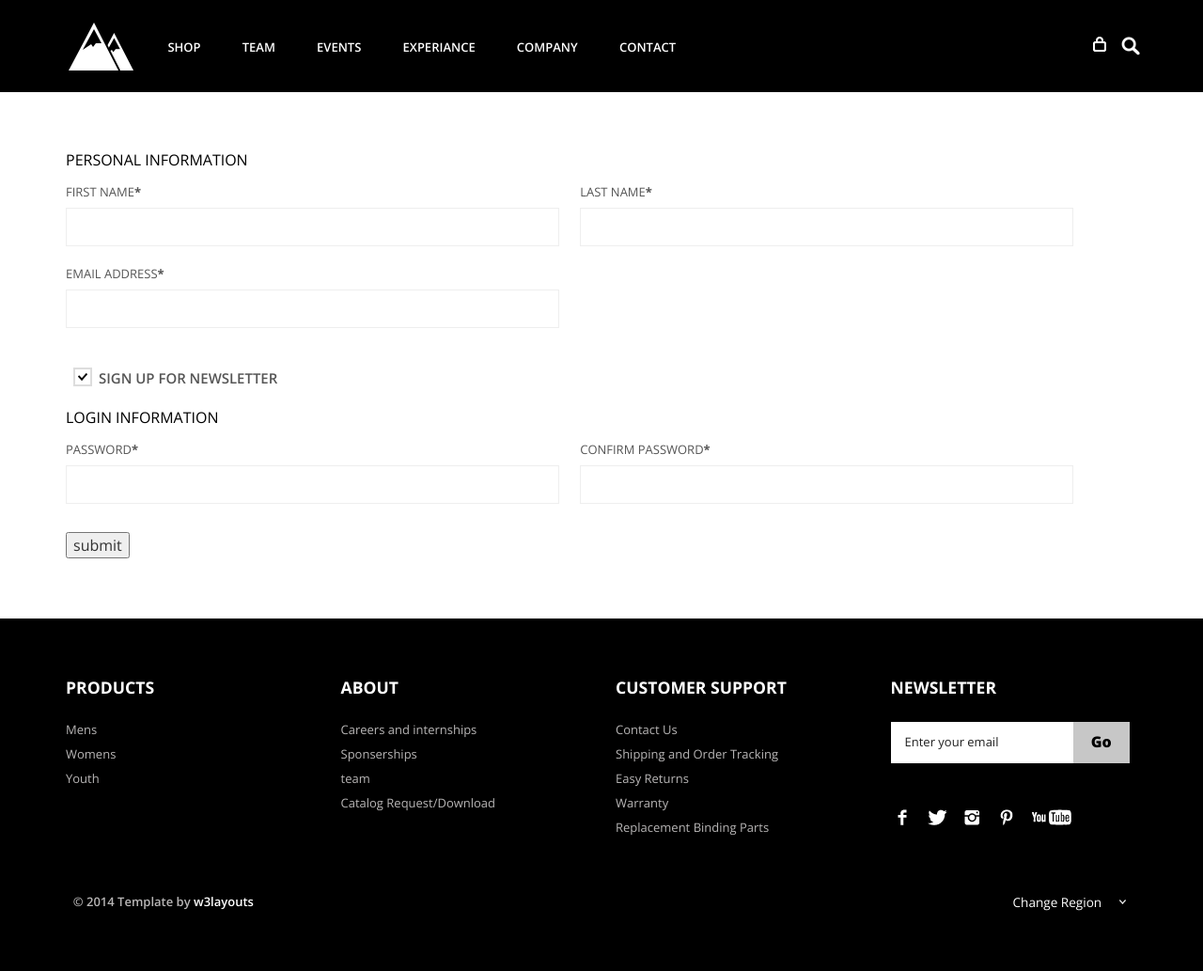
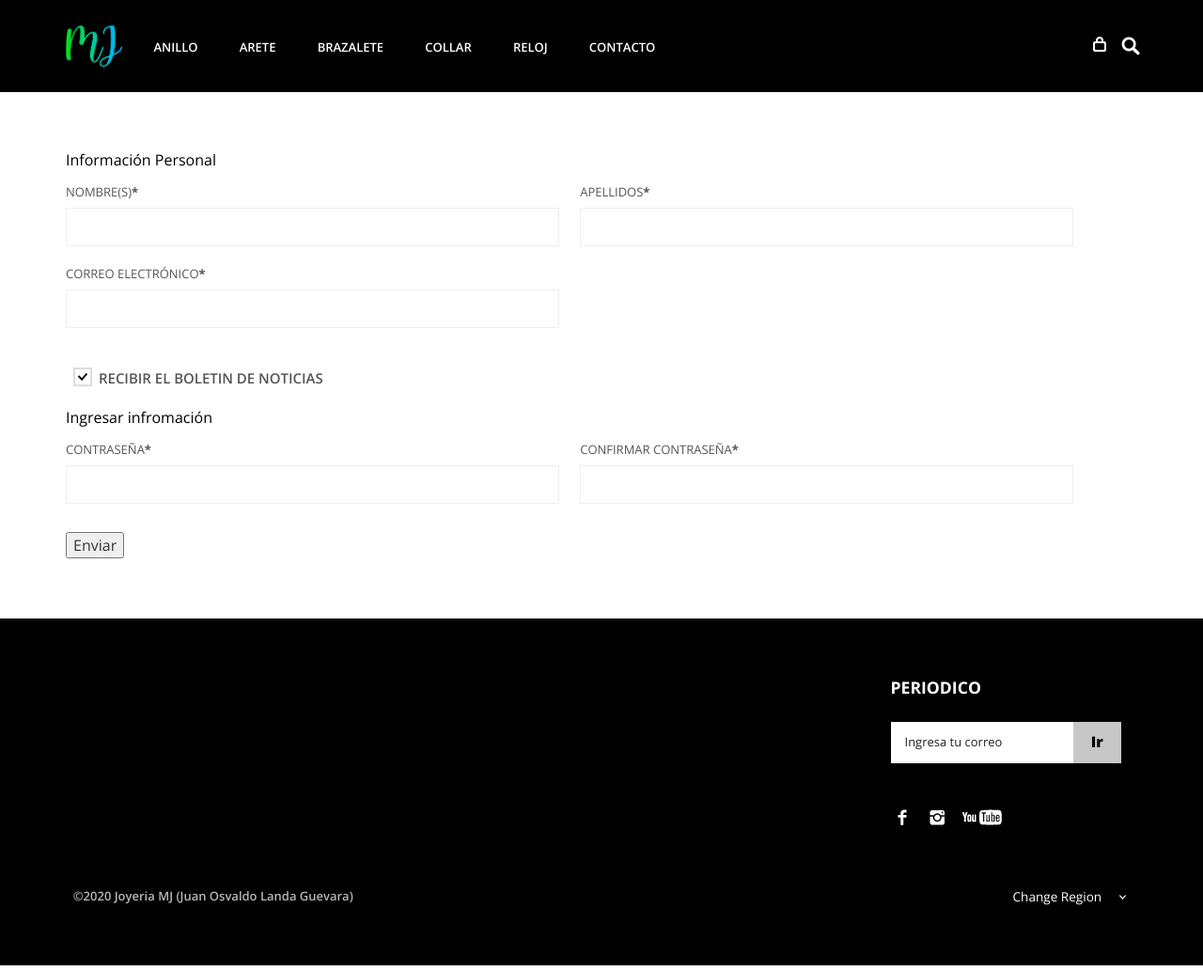
Before and after one commit to JOLG4031620/Joyeria, a plain HTML site: page register.html in a window 1280 px wide. Shown: the whole page at 94% size. Drawn offline with nearby package versions, Linux system fonts and the light colour scheme.

Commit message:
Update register.html

```diff
--- a/register.html
+++ b/register.html
@@ -7,7 +7,8 @@ License URL: http://creativecommons.org/licenses/by/3.0/
 <!DOCTYPE HTML>
 <html>
 <head>
-<title>Free Snow Bootstrap Website Template | Register :: w3layouts</title>
+<title>Joyeria MJ</title>
+<link rel="icon" href="images/icono mini.png" type="image/png" />
 <link href="css/bootstrap.css" rel='stylesheet' type='text/css' />
 <link href="css/style.css" rel='stylesheet' type='text/css' />
 <meta name="viewport" content="width=device-width, initial-scale=1, maximum-scale=1">
@@ -54,17 +55,17 @@ License URL: http://creativecommons.org/licenses/by/3.0/
 			  <div class="col-md-12">
 				 <div class="header-left">
 					 <div class="logo">
-						<a href="index.html"><img src="images/logo.png" alt=""/></a>
+						<a href="index.html"><img src="images/icono mini.png" alt="" height="60px"/></a>
 					 </div>
 					 <div class="menu">
 						  <a class="toggleMenu" href="#"><img src="images/nav.png" alt="" /></a>
 						    <ul class="nav" id="nav">
-						    	<li><a href="shop.html">Shop</a></li>
-						    	<li><a href="team.html">Team</a></li>
-						    	<li><a href="shop.html">Events</a></li>
-						    	<li><a href="experiance.html">Experiance</a></li>
-						    	<li><a href="shop.html">Company</a></li>
-								<li><a href="contact.html">Contact</a></li>
+						    	<li><a href="shop.html">Anillo</a></li>
+						    	<li><a href="arete.html">Arete</a></li>
+						    	<li><a href="brazalete.html">Brazalete</a></li>
+								<li><a href="collar.html">Collar</a></li>
+								<li><a href="reloj.html">Reloj</a></li>
+								<li><a href="contact.html">Contacto</a></li>
 								<div class="clear"></div>
 							</ul>
 							<script type="text/javascript" src="js/responsive-nav.js"></script>
@@ -96,12 +97,12 @@ License URL: http://creativecommons.org/licenses/by/3.0/
 						  		<a href="#"><img src="images/close_edit.png" alt=""/></a>
 						  </div>
 						   <div class="clear"></div>
-						  <li class="list_img"><img src="images/1.jpg" alt=""/></li>
-						  <li class="list_desc"><h4><a href="#">velit esse molestie</a></h4><span class="actual">1 x
-                          $12.00</span></li>
+						  <li class="list_img"><img src="images/R02O.png" alt="" width="50px"/></li>
+						  <li class="list_desc"><h4><a href="#">Reloj Elegante</a></h4><span class="actual">1 x
+                          $600.00</span></li>
 						  <div class="login_buttons">
-							 <div class="check_button"><a href="checkout.html">Check out</a></div>
-							 <div class="login_button"><a href="login.html">Login</a></div>
+							 <div class="check_button"><a href="checkout.html">Comprar</a></div>
+							 <div class="login_button"><a href="login.html">Ingresar</a></div>
 							 <div class="clear"></div>
 						  </div>
 						  <div class="clear"></div>
@@ -119,40 +120,40 @@ License URL: http://creativecommons.org/licenses/by/3.0/
 	     <div class="container">
 						<form>
 								<div class="register-top-grid">
-										<h3>PERSONAL INFORMATION</h3>
+										<h3>Información Personal</h3>
 										<div>
-											<span>First Name<label>*</label></span>
+											<span>Nombre(s)<label>*</label></span>
 											<input type="text">
 										</div>
 										<div>
-											<span>Last Name<label>*</label></span>
+											<span>Apellidos<label>*</label></span>
 											<input type="text">
 										</div>
 										<div>
-											<span>Email Address<label>*</label></span>
+											<span>Correo Electrónico<label>*</label></span>
 											<input type="text">
 										</div>
 										<div class="clear"> </div>
 											<a class="news-letter" href="#">
-												<label class="checkbox"><input type="checkbox" name="checkbox" checked=""><i> </i>Sign Up for Newsletter</label>
+												<label class="checkbox"><input type="checkbox" name="checkbox" checked=""><i> </i>Recibir el boletin de noticias</label>
 											</a>
 										<div class="clear"> </div>
 								</div>
 								<div class="clear"> </div>
 								<div class="register-bottom-grid">
-										<h3>LOGIN INFORMATION</h3>
+										<h3>Ingresar infromación</h3>
 										<div>
-											<span>Password<label>*</label></span>
+											<span>Contraseña<label>*</label></span>
 											<input type="text">
 										</div>
 										<div>
-											<span>Confirm Password<label>*</label></span>
+											<span>Confirmar Contraseña<label>*</label></span>
 											<input type="text">
 										</div>
 										<div class="clear"> </div>
 								</div>
 								<div class="clear"> </div>
-								<input type="submit" value="submit">
+								<input type="submit" value="Enviar">
 						</form>
 					</div>
 		   </div>
@@ -162,53 +163,39 @@ License URL: http://creativecommons.org/licenses/by/3.0/
 			<div class="row">
 				<div class="col-md-3">
 					<ul class="footer_box">
-							<h4>Products</h4>
-							<li><a href="#">Mens</a></li>
-							<li><a href="#">Womens</a></li>
-							<li><a href="#">Youth</a></li>
+
 					</ul>
 				</div>
 				<div class="col-md-3">
 					<ul class="footer_box">
-							<h4>About</h4>
-							<li><a href="#">Careers and internships</a></li>
-							<li><a href="#">Sponserships</a></li>
-							<li><a href="#">team</a></li>
-							<li><a href="#">Catalog Request/Download</a></li>
+
 					</ul>
 				</div>
 				<div class="col-md-3">
 					<ul class="footer_box">
-							<h4>Customer Support</h4>
-							<li><a href="#">Contact Us</a></li>
-							<li><a href="#">Shipping and Order Tracking</a></li>
-							<li><a href="#">Easy Returns</a></li>
-							<li><a href="#">Warranty</a></li>
-							<li><a href="#">Replacement Binding Parts</a></li>
+
 					</ul>
 				</div>
 				<div class="col-md-3">
 					<ul class="footer_box">
-							<h4>Newsletter</h4>
+						<h4>Periodico</h4>
 						<div class="footer_search">
 						   <form>
-				    			<input type="text" value="Enter your email" onfocus="this.value = '';" onblur="if (this.value == '') {this.value = 'Enter your email';}">
-				    			<input type="submit" value="Go">
+							<input type="text" value="Ingresa tu correo" onfocus="this.value = '';" onblur="if (this.value == '') {this.value = 'Enter your email';}">
+							<input type="submit" value="Ir">
 						   </form>
 						</div>
 						<ul class="social">
-							  <li class="facebook"><a href="#"><span> </span></a></li>
-							  <li class="twitter"><a href="#"><span> </span></a></li>
-							  <li class="instagram"><a href="#"><span> </span></a></li>
-							  <li class="pinterest"><a href="#"><span> </span></a></li>
-							  <li class="youtube"><a href="#"><span> </span></a></li>
+						  <li class="facebook"><a href="https://www.facebook.com/profile.php?id=100004484145439"><span> </span></a></li>
+						  <li class="instagram"><a href="https://www.instagram.com/juoslagu/?hl=es-la"><span> </span></a></li>
+						  <li class="youtube"><a href="https://www.youtube.com/channel/UCZtiMir5pORkJxQMkHxeNXg?view_as=subscriber"><span> </span></a></li>
 						</ul>
 					   </ul>
 				</div>
 			</div>
 			<div class="row footer_bottom">
 				<div class="copy">
-			           <p>© 2014 Template by <a href="http://w3layouts.com" target="_blank">w3layouts</a></p>
+				   <p>©2020 Joyeria MJ (Juan Osvaldo Landa Guevara)</p>
 				</div>
 				  <dl id="sample" class="dropdown">
 					<dt><a href="#"><span>Change Region</span></a></dt>
@@ -217,9 +204,10 @@ License URL: http://creativecommons.org/licenses/by/3.0/
 							<li><a href="#">Australia<img class="flag" src="images/as.png" alt="" /><span class="value">AS</span></a></li>
 							<li><a href="#">Sri Lanka<img class="flag" src="images/srl.png" alt="" /><span class="value">SL</span></a></li>
 							<li><a href="#">Newziland<img class="flag" src="images/nz.png" alt="" /><span class="value">NZ</span></a></li>
-				                <li><a href="#">Pakistan<img class="flag" src="images/pk.png" alt="" /><span class="value">Pk</span></a></li>
+							<li><a href="#">Pakistan<img class="flag" src="images/pk.png" alt="" /><span class="value">PK</span></a></li>
 							<li><a href="#">United Kingdom<img class="flag" src="images/uk.png" alt="" /><span class="value">UK</span></a></li>
 							<li><a href="#">United States<img class="flag" src="images/us.png" alt="" /><span class="value">US</span></a></li>
+							<li><a href="#">México<img class="flag" src="images/mx.png" alt="" /><span class="value">MX</span></a></li>
 						</ul>
 					 </dd>
 					 </dl>
```
Lines whose indentation alone changed are shown as unchanged.
